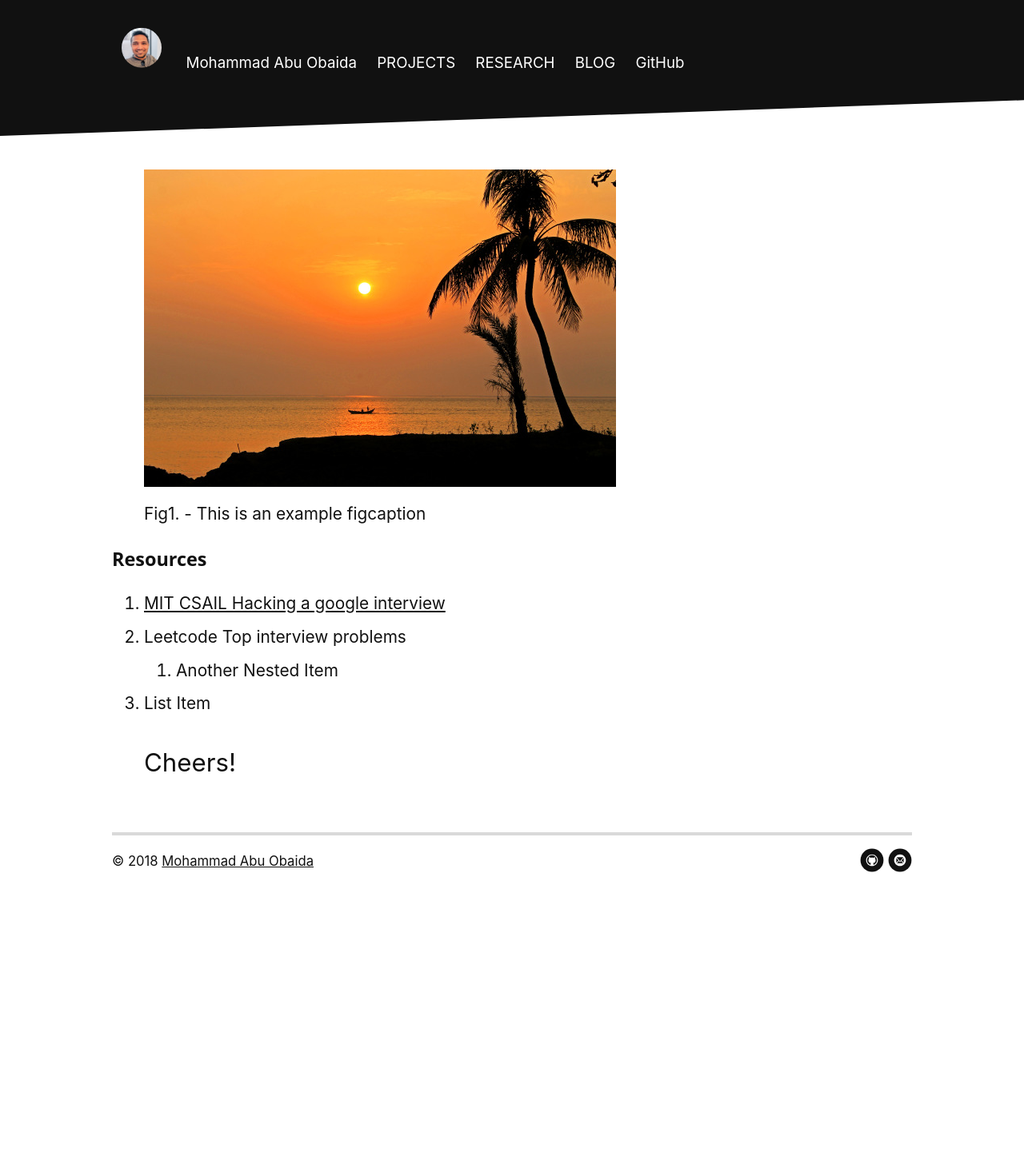
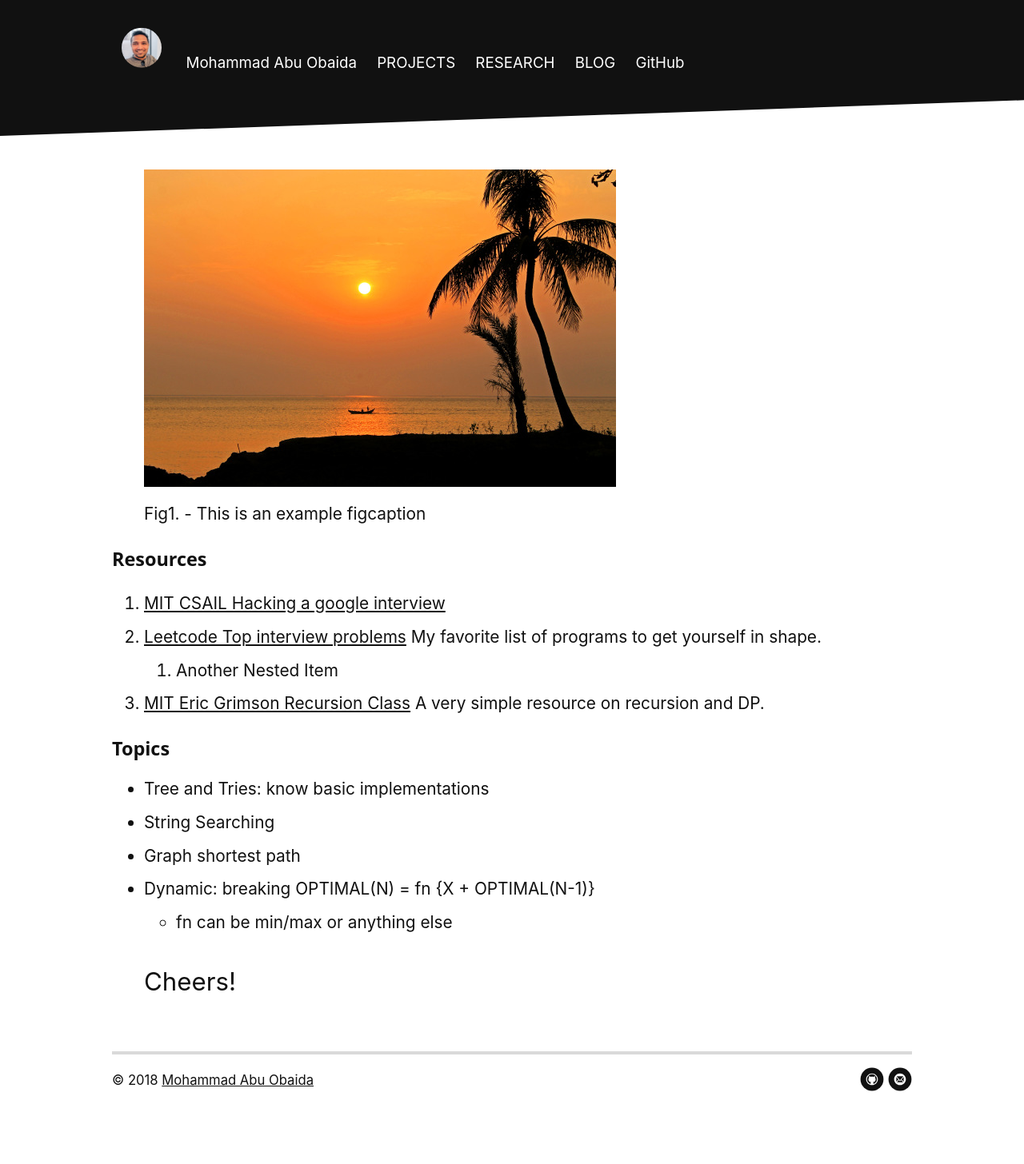
Before and after one commit to summonersRift/summonersrift.github.io, a Jekyll site: the page built from _posts/2018-08-12-coding-interview-resources.md, in a window 1280 px wide. Shown: the whole page at 80% size. Built offline with Jekyll 4.4.1, drawn with Linux system fonts in a browser that asks for light colours; nearby versions of some CDN libraries; our own code applies the rules of GitHub Pages for plain Markdown files; before the commit the page ends 1182 px from its top, so only the background shows below that.

Commit message:
interview post update

```diff
--- a/_posts/2018-08-12-coding-interview-resources.md
+++ b/_posts/2018-08-12-coding-interview-resources.md
@@ -11,14 +11,22 @@ published: true
 
 #### Resources
 1. [MIT CSAIL Hacking a google interview ][hacking-a-google-interview]
-2. Leetcode Top interview problems
+2. [Leetcode Top interview problems][leetcode-top-interview-problems] My favorite list of programs to get yourself in shape.
     1. Another Nested Item
-3. List Item
+3. [MIT Eric Grimson Recursion Class][eric-grimson-recursion] A very simple resource on recursion and DP.
+
+#### Topics
+* Tree and Tries: know basic implementations
+* String Searching
+* Graph shortest path
+* Dynamic: breaking OPTIMAL(N) = fn {X + OPTIMAL(N-1)}
+  * fn can be min/max or anything else
 
 
 
 <blockquote>Cheers!</blockquote>
 
 
-[asdf-]: httpsadfsd
 [hacking-a-google-interview]:    http://courses.csail.mit.edu/iap/interview/materials.php
+[eric-grimson-recursion]:    https://www.youtube.com/watch?v=WPSeyjX1-4s
+[leetcode-top-interview-problems]:    https://leetcode.com/problemset/top-interview-questions/
```
